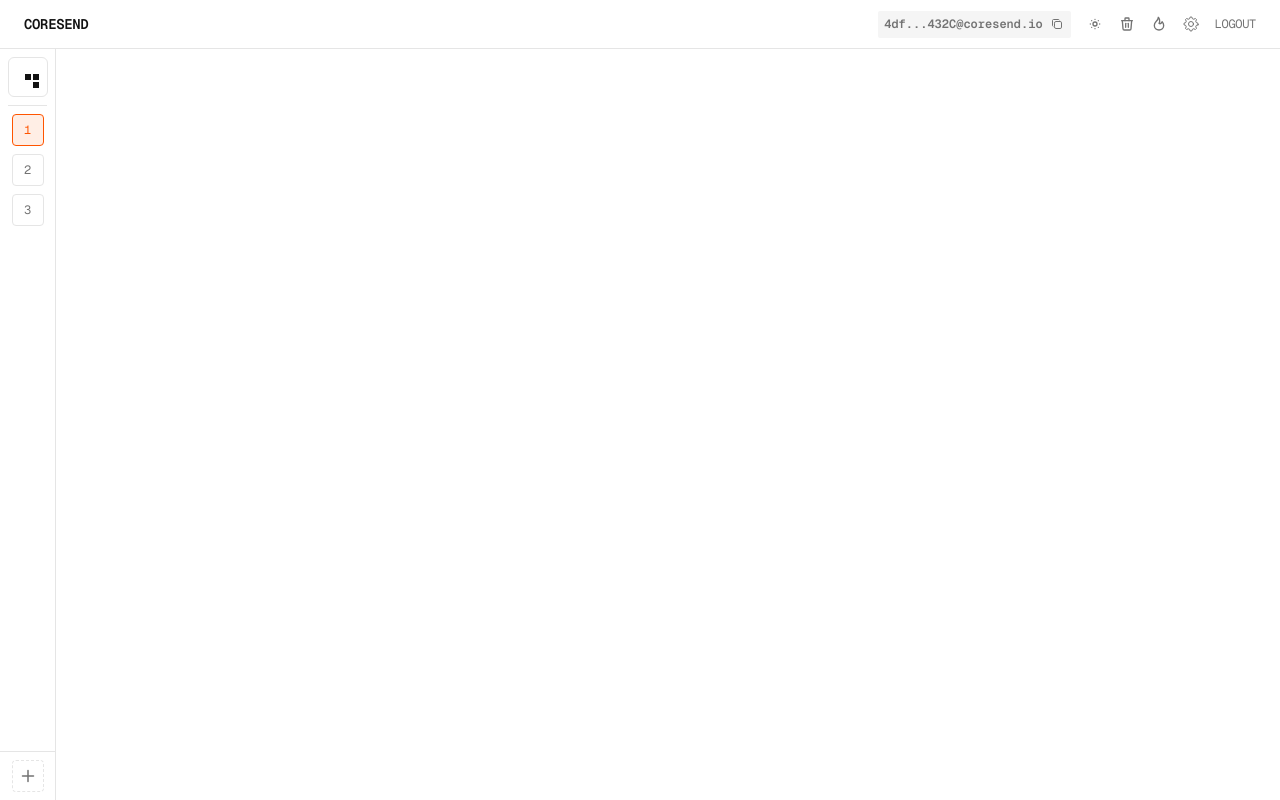
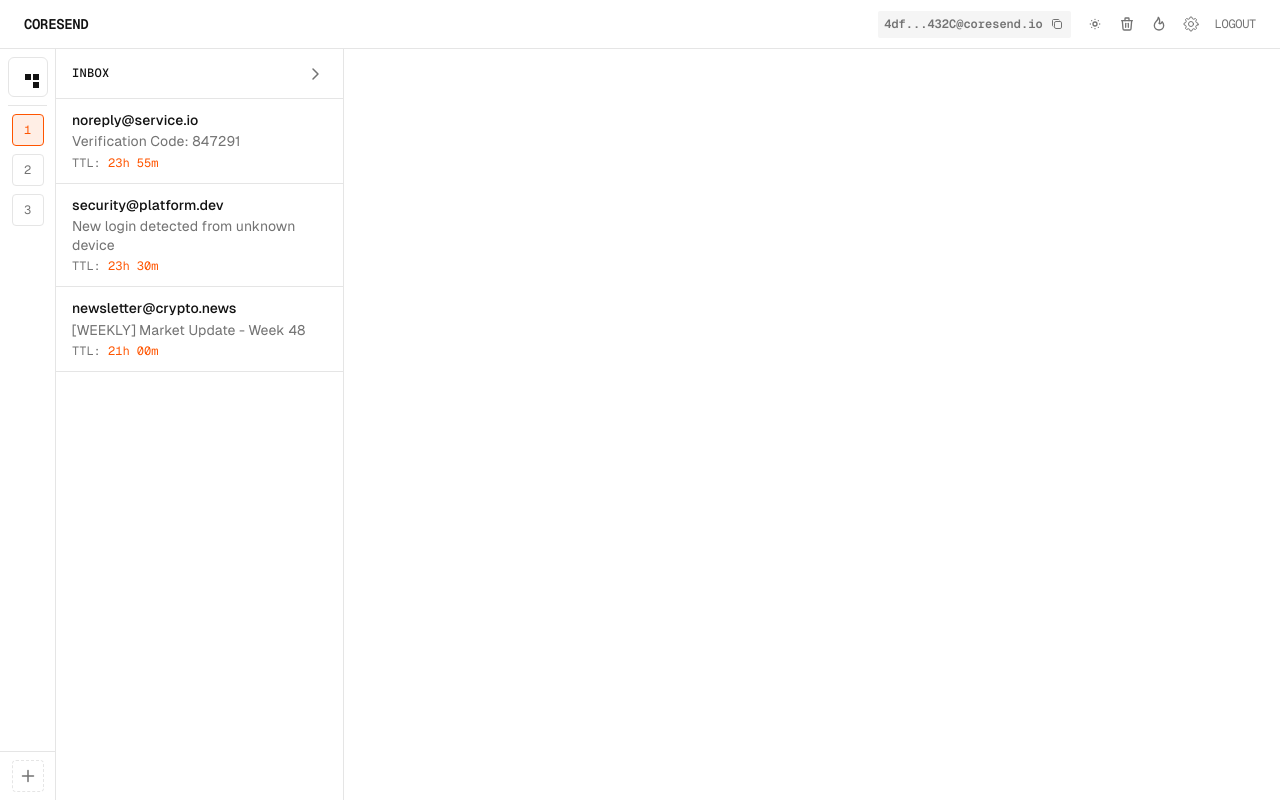
Before and after one commit to lirinlabs/coresend, a React (Vite) app in the folder app/: page /inbox in a window 1280 px wide. Built offline with nearby package versions, Linux system fonts and the light colour scheme.

Commit message:
feat: implement InboxList component with email management features; add InboxListHeader, InboxListItem, and InboxListEmpty for enhanced inbox functionality

```diff
--- a/app/src/components/base/AccountSidebar/AccountSidebar.tsx
+++ b/app/src/components/base/AccountSidebar/AccountSidebar.tsx
@@ -1,4 +1,3 @@
-import { useState } from "react";
 import { motion } from "motion/react";
 import type { AccountSidebarProps } from "./types";
 import { AccountAvatar } from "./AccountAvatar";
@@ -11,17 +10,15 @@ export const AccountSidebar = ({
     accounts,
     selectedIndex,
     currentAddress,
+    isExpanded,
+    onToggle,
     onSelectAccount,
     onAddAccount,
 }: AccountSidebarProps) => {
-    const [isExpanded, setIsExpanded] = useState(false);
-
     const totalUnread = accounts.reduce(
         (sum, acc) => sum + acc.messageCount,
         0
     );
-
-    const toggleExpanded = () => setIsExpanded((prev) => !prev);
 
     return (
         <motion.aside
@@ -35,7 +32,7 @@ export const AccountSidebar = ({
                 <div className="flex flex-col items-center gap-1 pb-2 border-b border-border mx-2 mb-2">
                     <AccountAvatar
                         address={currentAddress}
-                        onClick={toggleExpanded}
+                        onClick={onToggle}
                         showTooltip={!isExpanded}
                     />
                 </div>
--- a/app/src/components/base/AccountSidebar/types.ts
+++ b/app/src/components/base/AccountSidebar/types.ts
@@ -8,6 +8,8 @@ export interface AccountSidebarProps {
   accounts: Account[]
   selectedIndex: number
   currentAddress: string
+  isExpanded: boolean
+  onToggle: () => void
   onSelectAccount: (index: number) => void
   onAddAccount: () => void
 }
--- /dev/null
+++ b/app/src/components/base/InboxList/InboxList.tsx
@@ -0,0 +1,33 @@
+import type { InboxListProps } from "./types"
+import { InboxListHeader } from "./InboxListHeader"
+import { InboxListItem } from "./InboxListItem"
+import { InboxListEmpty } from "./InboxListEmpty"
+
+export const InboxList = ({
+  emails,
+  selectedEmailId,
+  onSelectEmail,
+  onDeleteEmail,
+  onToggleSidebar,
+}: InboxListProps) => {
+  return (
+    <div className="w-72 border-r border-border flex flex-col h-full">
+      <InboxListHeader onToggleSidebar={onToggleSidebar} />
+      <div className="flex-1 overflow-y-auto">
+        {emails.length === 0 ? (
+          <InboxListEmpty />
+        ) : (
+          emails.map((email) => (
+            <InboxListItem
+              key={email.id}
+              email={email}
+              isSelected={selectedEmailId === email.id}
+              onSelect={() => onSelectEmail(email)}
+              onDelete={() => onDeleteEmail(email.id)}
+            />
+          ))
+        )}
+      </div>
+    </div>
+  )
+}
--- /dev/null
+++ b/app/src/components/base/InboxList/InboxListEmpty.tsx
@@ -0,0 +1,11 @@
+import Typography from "../Typography/typography"
+
+export const InboxListEmpty = () => {
+  return (
+    <div className="flex-1 flex items-center justify-center p-4">
+      <Typography text="xs" font="mono" color="muted">
+        [ NO_INBOUND_DATA ]
+      </Typography>
+    </div>
+  )
+}
--- /dev/null
+++ b/app/src/components/base/InboxList/InboxListHeader.tsx
@@ -0,0 +1,30 @@
+import { CaretRight } from "@phosphor-icons/react"
+import Typography from "../Typography/typography"
+
+interface InboxListHeaderProps {
+  onToggleSidebar: () => void
+}
+
+export const InboxListHeader = ({ onToggleSidebar }: InboxListHeaderProps) => {
+  return (
+    <div className="h-[50px] px-4 flex items-center justify-between border-b border-border shrink-0">
+      <Typography
+        as="span"
+        text="xs"
+        font="mono"
+        weight="medium"
+        tracking="wide"
+        transform="uppercase"
+      >
+        Inbox
+      </Typography>
+      <button
+        type="button"
+        onClick={onToggleSidebar}
+        className="p-1 text-muted-foreground hover:text-foreground transition-colors"
+      >
+        <CaretRight weight="bold" className="w-4 h-4" />
+      </button>
+    </div>
+  )
+}
--- /dev/null
+++ b/app/src/components/base/InboxList/InboxListItem.tsx
@@ -0,0 +1,66 @@
+import TrashIcon from "@/components/ui/trash-icon"
+import Typography from "../Typography/typography"
+import { cn } from "@/lib/utils"
+import type { Email } from "./types"
+
+interface InboxListItemProps {
+  email: Email
+  isSelected: boolean
+  onSelect: () => void
+  onDelete: () => void
+}
+
+export const InboxListItem = ({
+  email,
+  isSelected,
+  onSelect,
+  onDelete,
+}: InboxListItemProps) => {
+  const handleDelete = (e: React.MouseEvent) => {
+    e.stopPropagation()
+    onDelete()
+  }
+
+  return (
+    <button
+      type="button"
+      onClick={onSelect}
+      className={cn(
+        "group w-full text-left px-4 py-3 border-b border-border cursor-pointer transition-colors",
+        isSelected
+          ? "bg-secondary border-l-2 border-l-primary"
+          : "hover:bg-secondary/50"
+      )}
+    >
+      <div className="flex items-start justify-between gap-2">
+        <Typography
+          as="span"
+          text="sm"
+          weight="medium"
+          color="foreground"
+          className="truncate flex-1"
+        >
+          {email.from}
+        </Typography>
+        <button
+          type="button"
+          className="opacity-0 group-hover:opacity-100 transition-opacity shrink-0"
+          onClick={handleDelete}
+        >
+          <TrashIcon size={16} dangerHover className="text-muted-foreground" />
+        </button>
+      </div>
+      <Typography
+        as="p"
+        text="sm"
+        color="muted"
+        className="truncate mt-0.5"
+      >
+        {email.subject}
+      </Typography>
+      <Typography as="p" text="xs" font="mono" color="muted" className="mt-1">
+        TTL: <span className="text-primary">{email.ttl}</span>
+      </Typography>
+    </button>
+  )
+}
--- /dev/null
+++ b/app/src/components/base/InboxList/index.ts
@@ -0,0 +1,6 @@
+export { InboxList } from "./InboxList"
+export { InboxListHeader } from "./InboxListHeader"
+export { InboxListItem } from "./InboxListItem"
+export { InboxListEmpty } from "./InboxListEmpty"
+export { mockEmails } from "./mockData"
+export type { Email, InboxListProps } from "./types"
--- /dev/null
+++ b/app/src/components/base/InboxList/mockData.ts
@@ -0,0 +1,55 @@
+import type { Email } from "./types"
+
+export const mockEmails: Email[] = [
+  {
+    id: "1",
+    from: "noreply@service.io",
+    subject: "Verification Code: 847291",
+    body: `Your verification code is: 847291
+
+This code expires in 10 minutes.
+
+If you did not request this code, please ignore this email.
+
+—
+Automated message from Service.io`,
+    timestamp: new Date(Date.now() - 1000 * 60 * 5),
+    ttl: "23h 55m",
+  },
+  {
+    id: "2",
+    from: "security@platform.dev",
+    subject: "New login detected from unknown device",
+    body: `A new login was detected on your account.
+
+Device: Unknown
+Location: [REDACTED]
+Time: ${new Date().toISOString()}
+
+If this was not you, please secure your account immediately.
+
+—
+Security Team`,
+    timestamp: new Date(Date.now() - 1000 * 60 * 30),
+    ttl: "23h 30m",
+  },
+  {
+    id: "3",
+    from: "newsletter@crypto.news",
+    subject: "[WEEKLY] Market Update - Week 48",
+    body: `WEEKLY MARKET DIGEST
+
+— BTC: $43,291 (+2.4%)
+— ETH: $2,847 (+1.8%)
+— SOL: $98.42 (+5.2%)
+
+Top Stories:
+1. New regulatory framework proposed
+2. DeFi TVL reaches new highs
+3. Layer 2 adoption accelerates
+
+Read more at crypto.news/weekly`,
+    timestamp: new Date(Date.now() - 1000 * 60 * 120),
+    ttl: "21h 00m",
+  },
+]
--- /dev/null
+++ b/app/src/components/base/InboxList/types.ts
@@ -0,0 +1,16 @@
+export interface Email {
+  id: string
+  from: string
+  subject: string
+  body: string
+  timestamp: Date
+  ttl: string
+}
+
+export interface InboxListProps {
+  emails: Email[]
+  selectedEmailId: string | null
+  onSelectEmail: (email: Email) => void
+  onDeleteEmail: (emailId: string) => void
+  onToggleSidebar: () => void
+}
--- a/app/src/pages/Inbox.tsx
+++ b/app/src/pages/Inbox.tsx
@@ -4,10 +4,24 @@ import {
     AccountSidebar,
     mockAccounts,
 } from "@/components/base/AccountSidebar";
+import { InboxList, mockEmails, type Email } from "@/components/base/InboxList";
 
 const Inbox = () => {
     const [selectedAccount, setSelectedAccount] = useState(0);
+    const [sidebarExpanded, setSidebarExpanded] = useState(false);
+    const [selectedEmail, setSelectedEmail] = useState<Email | null>(null);
+    const [emails, setEmails] = useState(mockEmails);
+
     const currentAddress = mockAccounts[selectedAccount]?.address ?? "";
+
+    const handleToggleSidebar = () => setSidebarExpanded((prev) => !prev);
+
+    const handleDeleteEmail = (emailId: string) => {
+        setEmails((prev) => prev.filter((email) => email.id !== emailId));
+        if (selectedEmail?.id === emailId) {
+            setSelectedEmail(null);
+        }
+    };
 
     return (
         <div className="w-full h-dvh flex flex-col">
@@ -20,8 +34,17 @@ const Inbox = () => {
                     accounts={mockAccounts}
                     selectedIndex={selectedAccount}
                     currentAddress={currentAddress}
+                    isExpanded={sidebarExpanded}
+                    onToggle={handleToggleSidebar}
                     onSelectAccount={setSelectedAccount}
                     onAddAccount={() => console.log("Add account")}
+                />
+                <InboxList
+                    emails={emails}
+                    selectedEmailId={selectedEmail?.id ?? null}
+                    onSelectEmail={setSelectedEmail}
+                    onDeleteEmail={handleDeleteEmail}
+                    onToggleSidebar={handleToggleSidebar}
                 />
             </div>
         </div>
```
